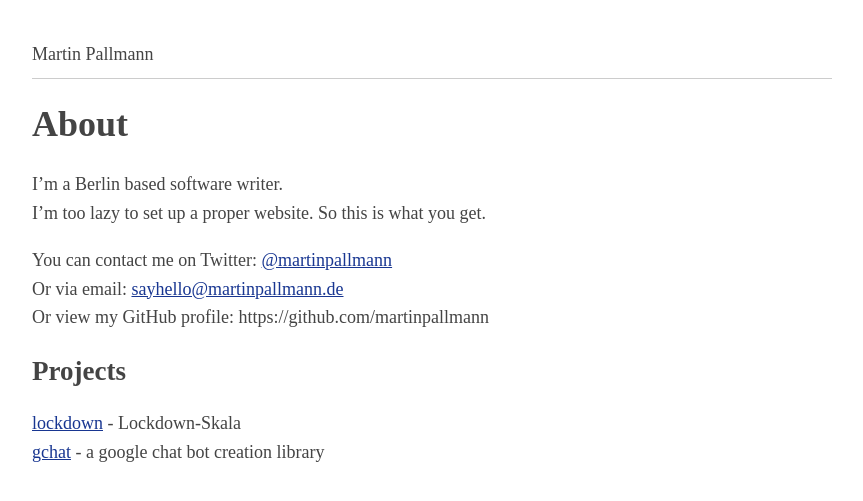
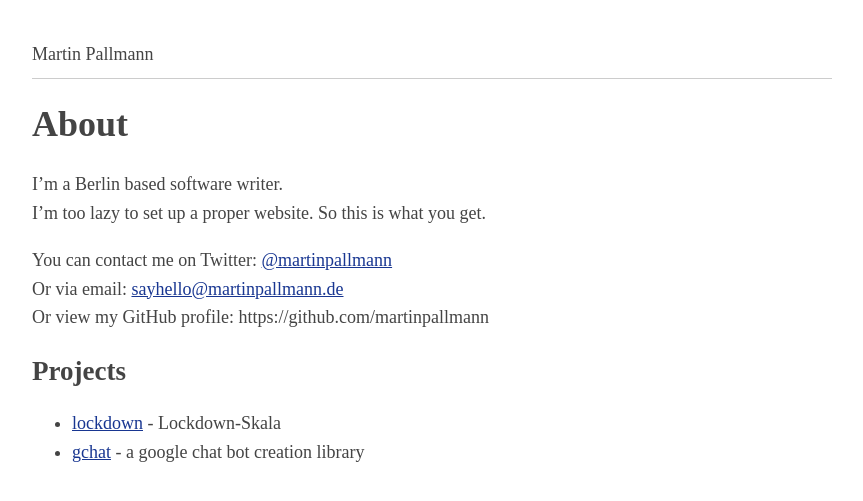
Before and after one commit to martinpallmann/martinpallmann.github.io, a Jekyll site: the page built from index.md, in a window 1280 px wide. Shown: the top 501 px of the page, without its empty margins (208-1071 px from the left). Built offline with Jekyll 4.4.1, drawn with Linux system fonts in a browser that asks for light colours.

Commit message:
bullet list

```diff
--- a/index.md
+++ b/index.md
@@ -11,5 +11,5 @@
 
 ## Projects
 
-[lockdown](/covid-19/lockdown) - Lockdown-Skala
-[gchat](/gchat/) - a google chat bot creation library
+* [lockdown](/covid-19/lockdown) - Lockdown-Skala
+* [gchat](/gchat/) - a google chat bot creation library
```
